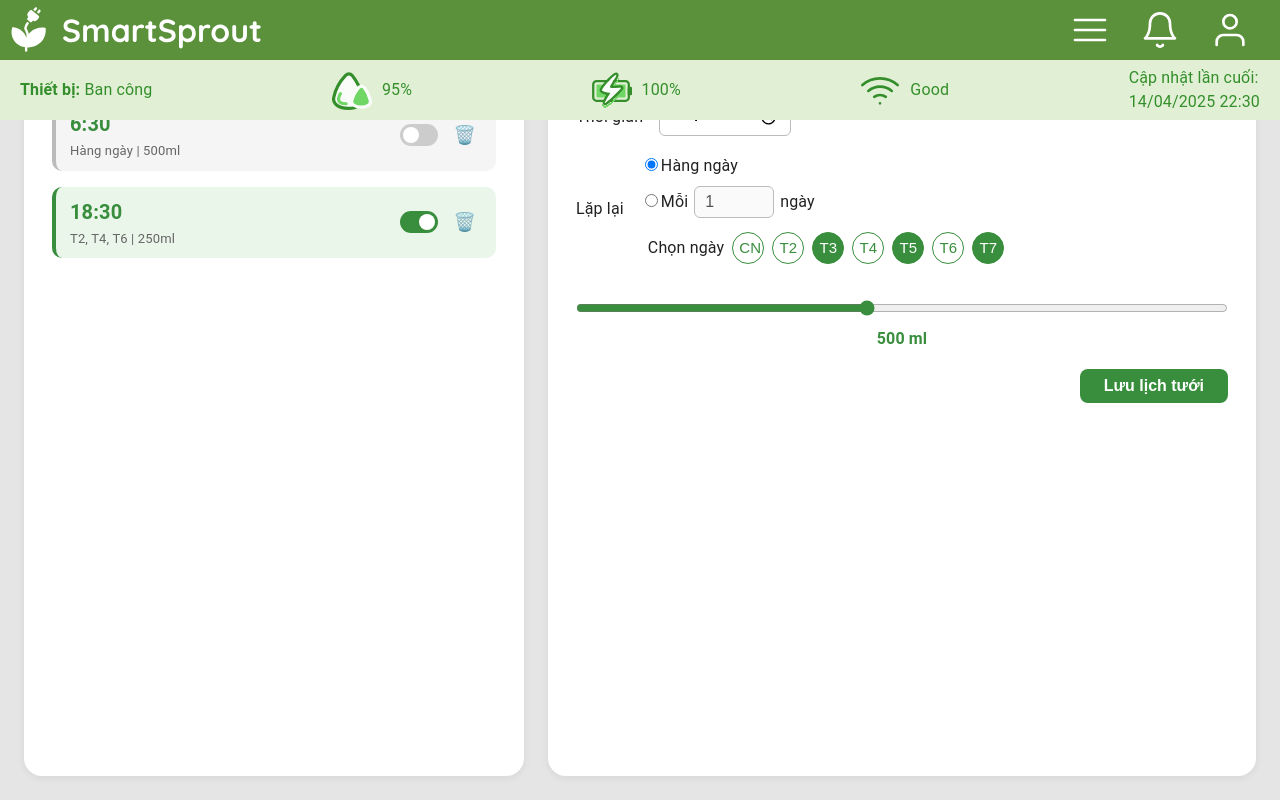
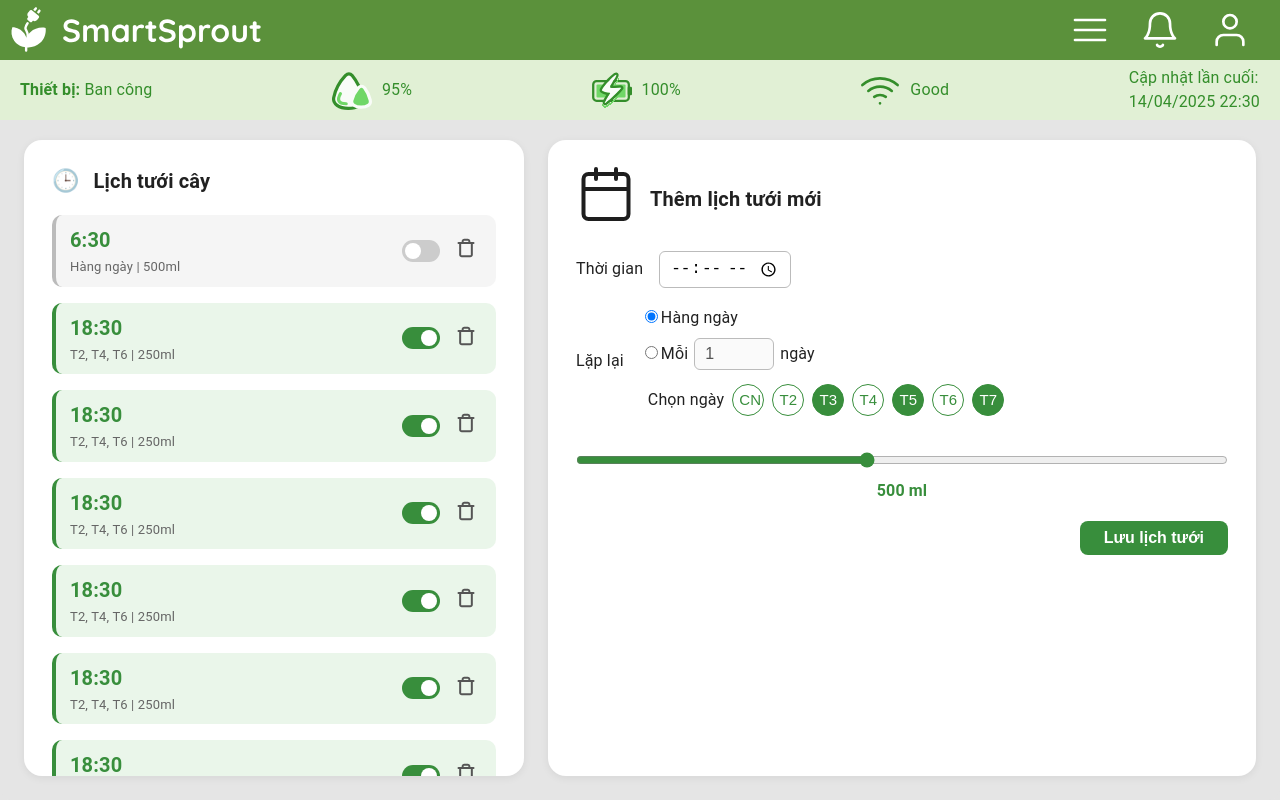
Before and after one commit to AnhTai2k4/Project2, a React (Vite) app: page /schedule in a window 1280 px wide. Built offline with nearby package versions, Linux system fonts and the light colour scheme.

Commit message:
fix icon

```diff
--- a/src/pages/schedule/Schedule.css
+++ b/src/pages/schedule/Schedule.css
@@ -1,4 +1,3 @@
-
 .schedule-page-root {
   display: flex;
   flex-direction: column;
@@ -15,6 +14,7 @@
   width: 100%;
   height: 100%;
   box-sizing: border-box;
+  padding-top: 140px;
 }
 
 .schedule-list-card {
@@ -25,6 +25,7 @@
   padding: 24px 28px;
   flex: 1;
 }
+
 .schedule-form-card {
   background: #fff;
   border-radius: 18px;
@@ -104,32 +105,42 @@
   width: 38px;
   height: 22px;
 }
+
 .switch input {
   opacity: 0;
   width: 0;
   height: 0;
 }
+
 .slider {
   position: absolute;
   cursor: pointer;
-    top: 0; left: 0; right: 0; bottom: 0;
+  top: 0;
+  left: 0;
+  right: 0;
+  bottom: 0;
   background-color: #ccc;
   border-radius: 22px;
   transition: .4s;
 }
+
 .slider:before {
   position: absolute;
   content: "";
-    height: 16px; width: 16px;
-    left: 3px; bottom: 3px;
+  height: 16px;
+  width: 16px;
+  left: 3px;
+  bottom: 3px;
   background-color: white;
   border-radius: 50%;
   transition: .4s;
 }
-  .switch input:checked + .slider {
+
+.switch input:checked+.slider {
   background-color: #388e3c;
 }
-  .switch input:checked + .slider:before {
+
+.switch input:checked+.slider:before {
   transform: translateX(16px);
 }
 
@@ -141,6 +152,7 @@
   color: #888;
   transition: color 0.2s;
 }
+
 .delete-btn:hover {
   color: #d32f2f;
 }
@@ -165,6 +177,7 @@
   outline: none;
   min-width: 80px;
 }
+
 .schedule-input-small {
   width: 40px;
   margin: 0 6px;
@@ -196,6 +209,7 @@
   cursor: pointer;
   transition: background 0.2s, color 0.2s;
 }
+
 .day-btn.selected {
   background: #388e3c;
   color: #fff;
@@ -206,6 +220,7 @@
   margin: 18px 0 0 0;
   accent-color: #388e3c;
 }
+
 .schedule-slider-label {
   text-align: center;
   color: #388e3c;
@@ -225,6 +240,7 @@
   cursor: pointer;
   transition: background 0.2s;
 }
+
 .schedule-save-btn:hover {
   background: #256029;
 }
@@ -241,8 +257,14 @@
     gap: 18px;
     padding: 12px;
   }
+
   .schedule-form-card {
     min-width: 0;
     max-width: 100%;
   }
 }
+
+.delete-btn img {
+  width: 20px;
+  height: 20px;
+}
--- a/src/pages/schedule/Schedule.jsx
+++ b/src/pages/schedule/Schedule.jsx
@@ -1,12 +1,68 @@
 import React, { useState } from "react";
 import "./Schedule.css";
 import Header from "../../components/Header/Header";
+import trashIcon from "../../assets/trash.svg";
+import calendarIcon from "../../assets/calendar.svg";
 
 export default function Schedule() {
     // State mẫu cho lịch tưới
     const [schedules, setSchedules] = useState([
-    { time: "6:30", repeat: "Hàng ngày", amount: 500, enabled: false, days: [] },
-    { time: "18:30", repeat: "T2, T4, T6", amount: 250, enabled: true, days: [2, 4, 6] },
+        {
+            time: "6:30",
+            repeat: "Hàng ngày",
+            amount: 500,
+            enabled: false,
+            days: [],
+        },
+        {
+            time: "18:30",
+            repeat: "T2, T4, T6",
+            amount: 250,
+            enabled: true,
+            days: [2, 4, 6],
+        },
+        {
+            time: "18:30",
+            repeat: "T2, T4, T6",
+            amount: 250,
+            enabled: true,
+            days: [2, 4, 6],
+        },
+        {
+            time: "18:30",
+            repeat: "T2, T4, T6",
+            amount: 250,
+            enabled: true,
+            days: [2, 4, 6],
+        },
+        {
+            time: "18:30",
+            repeat: "T2, T4, T6",
+            amount: 250,
+            enabled: true,
+            days: [2, 4, 6],
+        },
+        {
+            time: "18:30",
+            repeat: "T2, T4, T6",
+            amount: 250,
+            enabled: true,
+            days: [2, 4, 6],
+        },
+        {
+            time: "18:30",
+            repeat: "T2, T4, T6",
+            amount: 250,
+            enabled: true,
+            days: [2, 4, 6],
+        },
+        {
+            time: "18:30",
+            repeat: "T2, T4, T6",
+            amount: 250,
+            enabled: true,
+            days: [2, 4, 6],
+        },
     ]);
     // State cho form thêm mới
     const [form, setForm] = useState({
@@ -18,8 +74,8 @@ export default function Schedule() {
     });
 
     // Xử lý toggle bật/tắt lịch
-  const handleToggle = idx => {
-    setSchedules(schedules =>
+    const handleToggle = (idx) => {
+        setSchedules((schedules) =>
             schedules.map((s, i) =>
                 i === idx ? { ...s, enabled: !s.enabled } : s
             )
@@ -27,23 +83,23 @@ export default function Schedule() {
     };
 
     // Xử lý xóa lịch
-  const handleDelete = idx => {
-    setSchedules(schedules => schedules.filter((_, i) => i !== idx));
+    const handleDelete = (idx) => {
+        setSchedules((schedules) => schedules.filter((_, i) => i !== idx));
     };
 
     // Xử lý chọn ngày trong tuần
-  const handleSelectDay = day => {
-    setForm(form => ({
+    const handleSelectDay = (day) => {
+        setForm((form) => ({
             ...form,
             selectedDays: form.selectedDays.includes(day)
-        ? form.selectedDays.filter(d => d !== day)
+                ? form.selectedDays.filter((d) => d !== day)
                 : [...form.selectedDays, day],
         }));
     };
 
     // Xử lý thay đổi lượng nước
-  const handleAmountChange = e => {
-    setForm(form => ({
+    const handleAmountChange = (e) => {
+        setForm((form) => ({
             ...form,
             amount: Number(e.target.value),
         }));
@@ -53,10 +109,9 @@ export default function Schedule() {
         <div className="schedule-page-root">
             <Header />
             <div className="schedule-root">
-
                 {/* Lịch tưới cây */}
 
-      <div className="schedule-list-card">
+                <div className="schedule-list-card scrollable">
                     <div className="schedule-list-title">
                         <span className="icon">🕒</span>
                         Lịch tưới cây
@@ -64,11 +119,15 @@ export default function Schedule() {
                     <div className="schedule-list">
                         {schedules.map((item, idx) => (
                             <div
-              className={`schedule-item${item.enabled ? " enabled" : ""}`}
+                                className={`schedule-item${
+                                    item.enabled ? " enabled" : ""
+                                }`}
                                 key={idx}
                             >
                                 <div className="schedule-item-info">
-                <div className="schedule-item-time">{item.time}</div>
+                                    <div className="schedule-item-time">
+                                        {item.time}
+                                    </div>
                                     <div className="schedule-item-desc">
                                         {item.repeat} | {item.amount}ml
                                     </div>
@@ -87,7 +146,7 @@ export default function Schedule() {
                                         onClick={() => handleDelete(idx)}
                                         title="Xóa"
                                     >
-                  🗑️
+                                        <img src={trashIcon} alt="" />
                                     </button>
                                 </div>
                             </div>
@@ -97,7 +156,9 @@ export default function Schedule() {
                 {/* Thêm lịch tưới mới */}
                 <div className="schedule-form-card">
                     <div className="schedule-form-title">
-          <span className="icon">🗓️</span>
+                        <span className="icon">
+                            <img src={calendarIcon} alt="" />
+                        </span>
                         Thêm lịch tưới mới
                     </div>
                     <div className="schedule-form-row">
@@ -105,7 +166,9 @@ export default function Schedule() {
                         <input
                             type="time"
                             value={form.time}
-            onChange={e => setForm(f => ({ ...f, time: e.target.value }))}
+                            onChange={(e) =>
+                                setForm((f) => ({ ...f, time: e.target.value }))
+                            }
                             className="schedule-input"
                         />
                     </div>
@@ -117,7 +180,12 @@ export default function Schedule() {
                                     type="radio"
                                     name="repeatType"
                                     checked={form.repeatType === "daily"}
-                onChange={() => setForm(f => ({ ...f, repeatType: "daily" }))}
+                                    onChange={() =>
+                                        setForm((f) => ({
+                                            ...f,
+                                            repeatType: "daily",
+                                        }))
+                                    }
                                 />
                                 Hàng ngày
                             </label>
@@ -126,15 +194,20 @@ export default function Schedule() {
                                     type="radio"
                                     name="repeatType"
                                     checked={form.repeatType === "every"}
-                onChange={() => setForm(f => ({ ...f, repeatType: "every" }))}
+                                    onChange={() =>
+                                        setForm((f) => ({
+                                            ...f,
+                                            repeatType: "every",
+                                        }))
+                                    }
                                 />
                                 Mỗi
                                 <input
                                     type="number"
                                     min={1}
                                     value={form.repeatEvery}
-                onChange={e =>
-                  setForm(f => ({
+                                    onChange={(e) =>
+                                        setForm((f) => ({
                                             ...f,
                                             repeatEvery: e.target.value,
                                         }))
@@ -146,20 +219,26 @@ export default function Schedule() {
                             </label>
                             <div className="schedule-days">
                                 <span>Chọn ngày</span>
-              {["CN", "T2", "T3", "T4", "T5", "T6", "T7"].map((d, i) => (
+                                {["CN", "T2", "T3", "T4", "T5", "T6", "T7"].map(
+                                    (d, i) => (
                                         <button
                                             key={i}
                                             type="button"
                                             className={
-                    form.selectedDays.includes(i + 1)
+                                                form.selectedDays.includes(
+                                                    i + 1
+                                                )
                                                     ? "day-btn selected"
                                                     : "day-btn"
                                             }
-                  onClick={() => handleSelectDay(i + 1)}
+                                            onClick={() =>
+                                                handleSelectDay(i + 1)
+                                            }
                                         >
                                             {d}
                                         </button>
-              ))}
+                                    )
+                                )}
                             </div>
                         </div>
                     </div>
@@ -174,15 +253,21 @@ export default function Schedule() {
                                 onChange={handleAmountChange}
                                 className="schedule-slider"
                             />
-            <div className="schedule-slider-label">{form.amount} ml</div>
+                            <div className="schedule-slider-label">
+                                {form.amount} ml
+                            </div>
                         </label>
                     </div>
-        <div className="schedule-form-row" style={{ justifyContent: "flex-end" }}>
-          <button className="schedule-save-btn">Lưu lịch tưới</button>
+                    <div
+                        className="schedule-form-row"
+                        style={{ justifyContent: "flex-end" }}
+                    >
+                        <button className="schedule-save-btn">
+                            Lưu lịch tưới
+                        </button>
                     </div>
                 </div>
             </div>
         </div>
-
     );
 }
```
Also changed, not shown: src/assets/calendar.svg (added), src/assets/trash.svg (added). Lines whose indentation alone changed are shown as unchanged.
